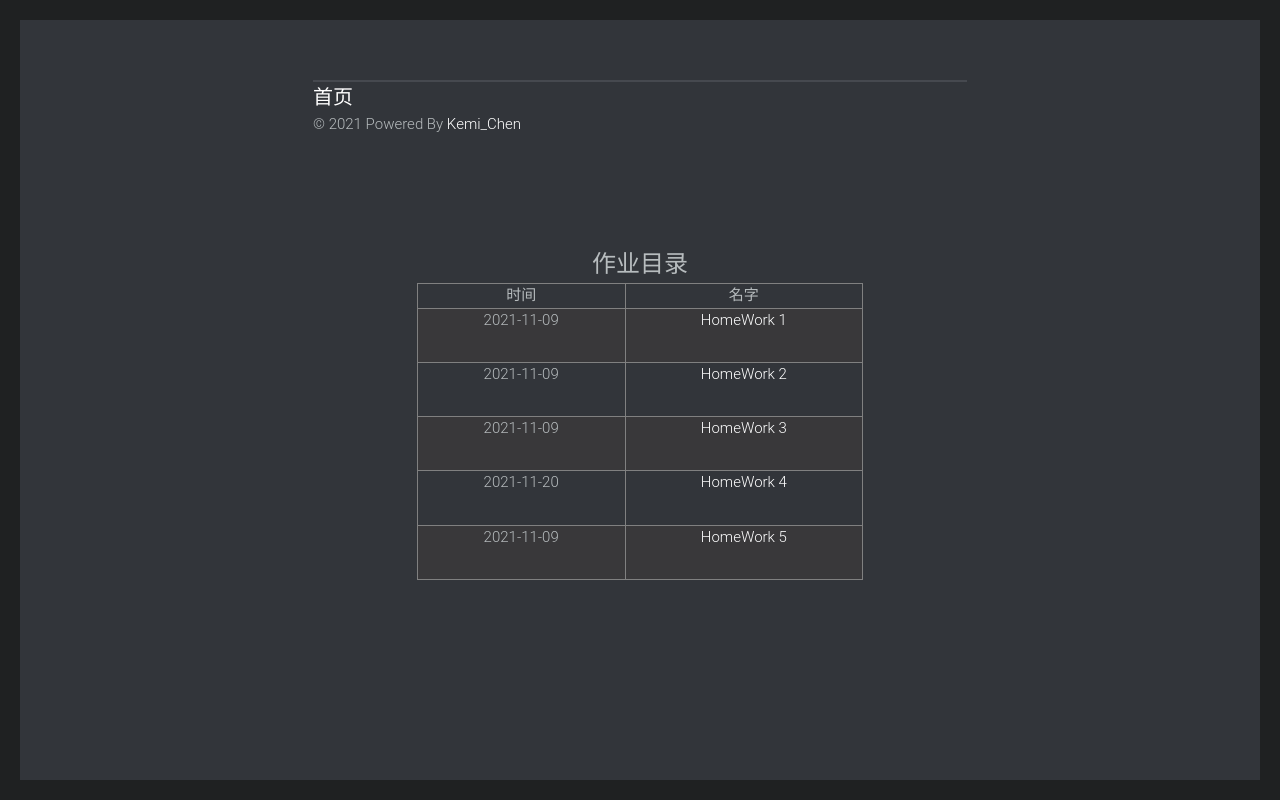
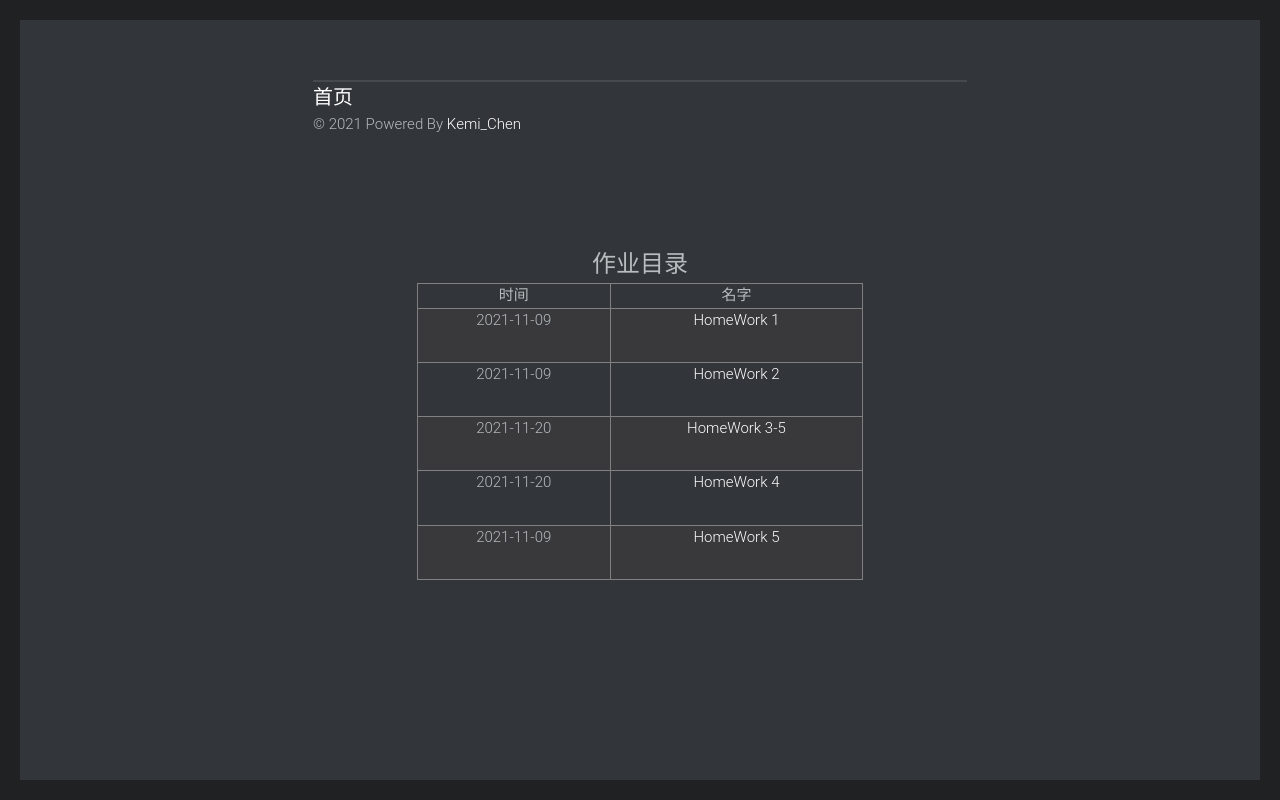
Before and after one commit to KeMiii/Interactive-Design-20218045-, a plain HTML site: page Grade/index.html in a window 1280 px wide. Drawn offline with nearby package versions, Linux system fonts and the light colour scheme; no server answers.

Commit message:
Update index.html

```diff
--- a/Grade/index.html
+++ b/Grade/index.html
@@ -101,8 +101,8 @@
                             <td><p><a href="#">HomeWork 2</a></p></td>
                         </tr>
                         <tr>
-                            <td>2021-11-09</td>
-                            <td><p><a href="https://www.w3schools.com/">HomeWork 3</a></p></td>
+                            <td>2021-11-20</td>
+                            <td><p><a href="./3-5/homework3-5">HomeWork 3-5</a></p></td>
                         </tr>
                         <tr>
                             <td>2021-11-20</td>
```
